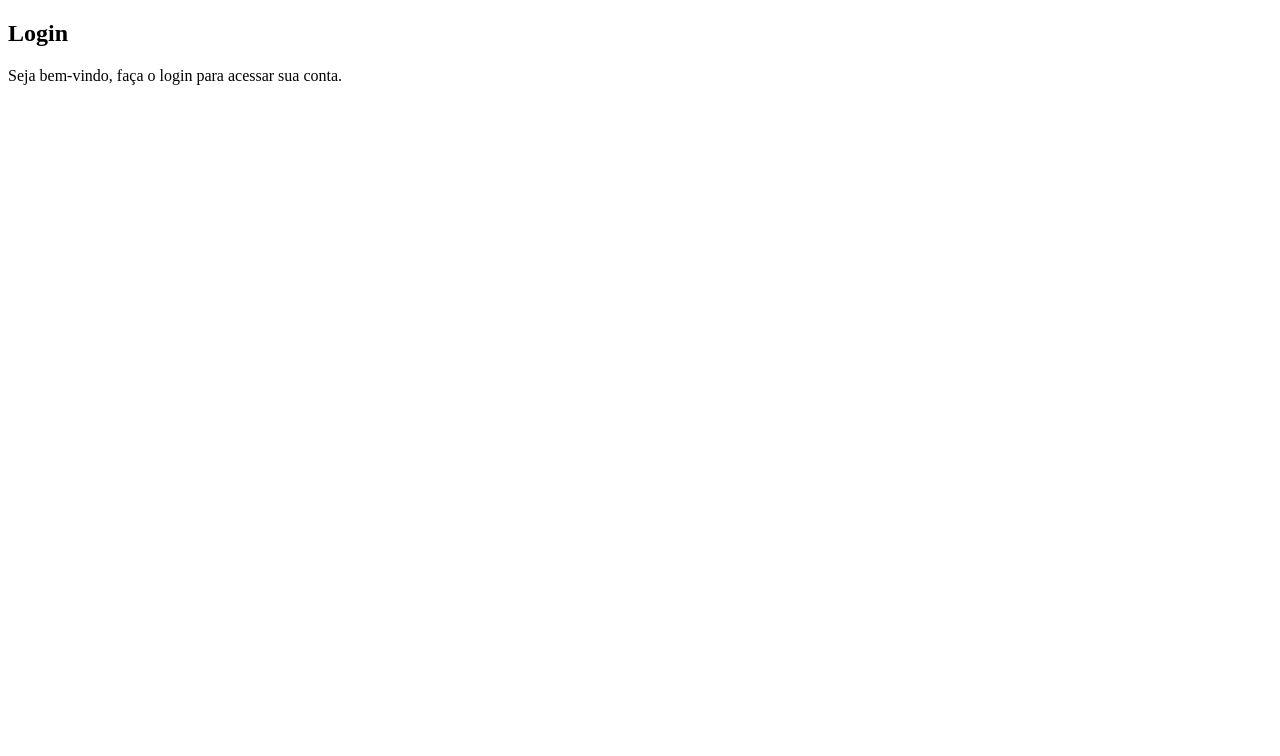
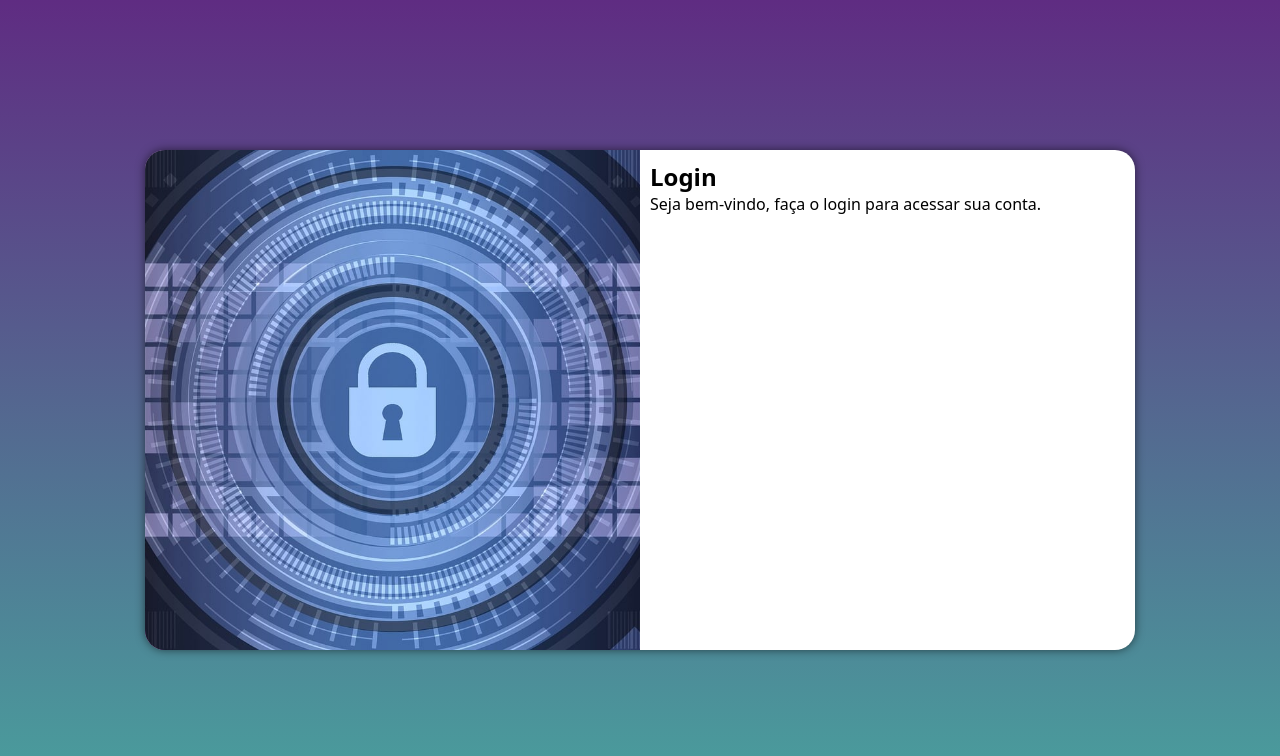
Before and after one commit to williamcarvalho87/projeto-login, a plain HTML site: page index.html in a window 1280 px wide. Drawn offline with Linux system fonts and the light colour scheme.

Commit message:
updade CSS

```diff
--- /dev/null
+++ b/estilos/media-query.css
@@ -0,0 +1,53 @@
+@charset "UTF-8";
+
+* {
+    margin: 0px;
+    padding: 0px;
+}
+
+@media screen and (min-width: 768px) and (max-width: 992px) {
+
+    body {
+    background-image: linear-gradient( to top, #49a09d,  #5f2c82);
+}
+
+
+    section#login {
+        width: 80vw;
+
+    }
+
+    section#login > div#imagem {
+        float: left;
+        width: 30%;
+        height: 100%;
+    }
+
+    section#login > div#form {
+        float: right;
+        width: 70%;
+    }
+}
+
+@media screen and (min-width: 992px){
+
+    body {
+        background-image: linear-gradient( to top, #49a09d,  #5f2c82);
+    }
+
+    section#login {
+        width: 990px;
+
+    }
+
+    section#login > div#imagem {
+        float: left;
+        width: 50%;
+        height: 100%;
+    }
+
+    section#login > div#form {
+        float: right;
+        width: 50%;
+    }
+}
--- a/estilos/style.css
+++ b/estilos/style.css
@@ -7,6 +7,51 @@
 */
 
 
-*{
+* {
+    font-family: system-ui, -apple-system, BlinkMacSystemFont, 'Segoe UI', Roboto, Oxygen, Ubuntu, Cantarell, 'Open Sans', 'Helvetica Neue', sans-serif;
+    margin: 0px;
+    padding: 0px;
+    box-sizing: border-box;
+}
+
+body, html {
+    background-color: #5f2c82;
+    height: 100vh;
+    width: 100vw;
+}
+
+main {
+    position: relative;
+    height: 100vh;
+    width: 100vw;
+}
+
+section#login {
+    position: absolute;
+    top: 50%;
+    left: 50%;
+    transform: translate(-50%, -50%);
+    background-color: white;
+    width: 250px;
+    height: 500px;
+    border-radius: 20px;
+    overflow: hidden;
+    box-shadow: 0px 0px 10px rgba(0, 0, 0, 0.555);
+    transition: width .03s, height .03s;
+    transition-timing-function: ease;
+}
+
+section#login > div#imagem {
+    display: block;
+    background: #5f2c82 url(../imagens/security.jpg) no-repeat;
+    background-size: cover;
+    background-position: center center;
+    height: 200px;
 
 }
+
+section#login > div#form {
+    display: block;
+    padding: 10px;
+
+}
--- a/index.html
+++ b/index.html
@@ -6,6 +6,7 @@
     <meta name="viewport" content="width=device-width, initial-scale=1.0">
     <title>Projeto Login</title>
     <link rel="stylesheet" href="estilos/style.css">
+    <link rel="stylesheet" href="estilos/media-query.css">
 </head>
 <body>
     <main>
```
